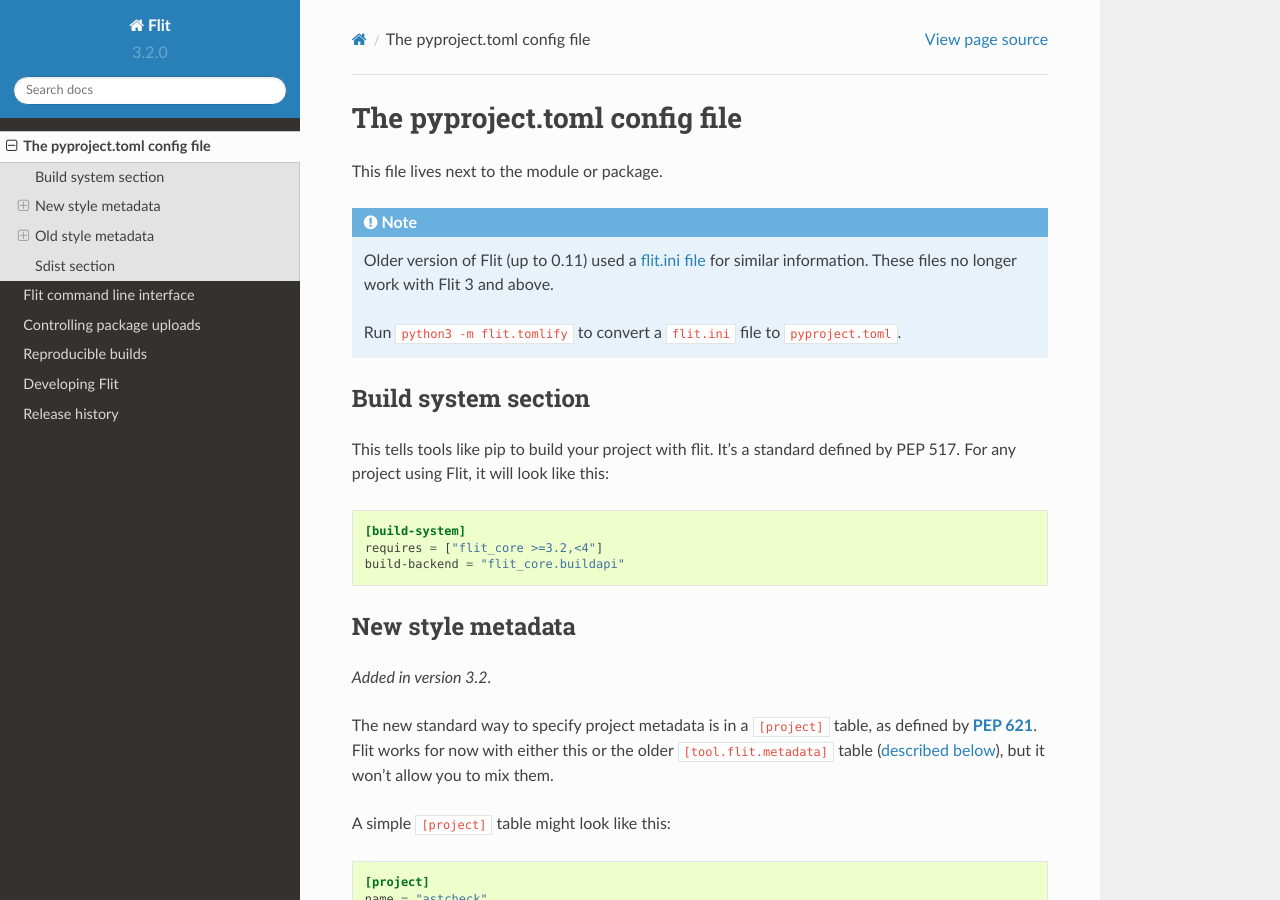
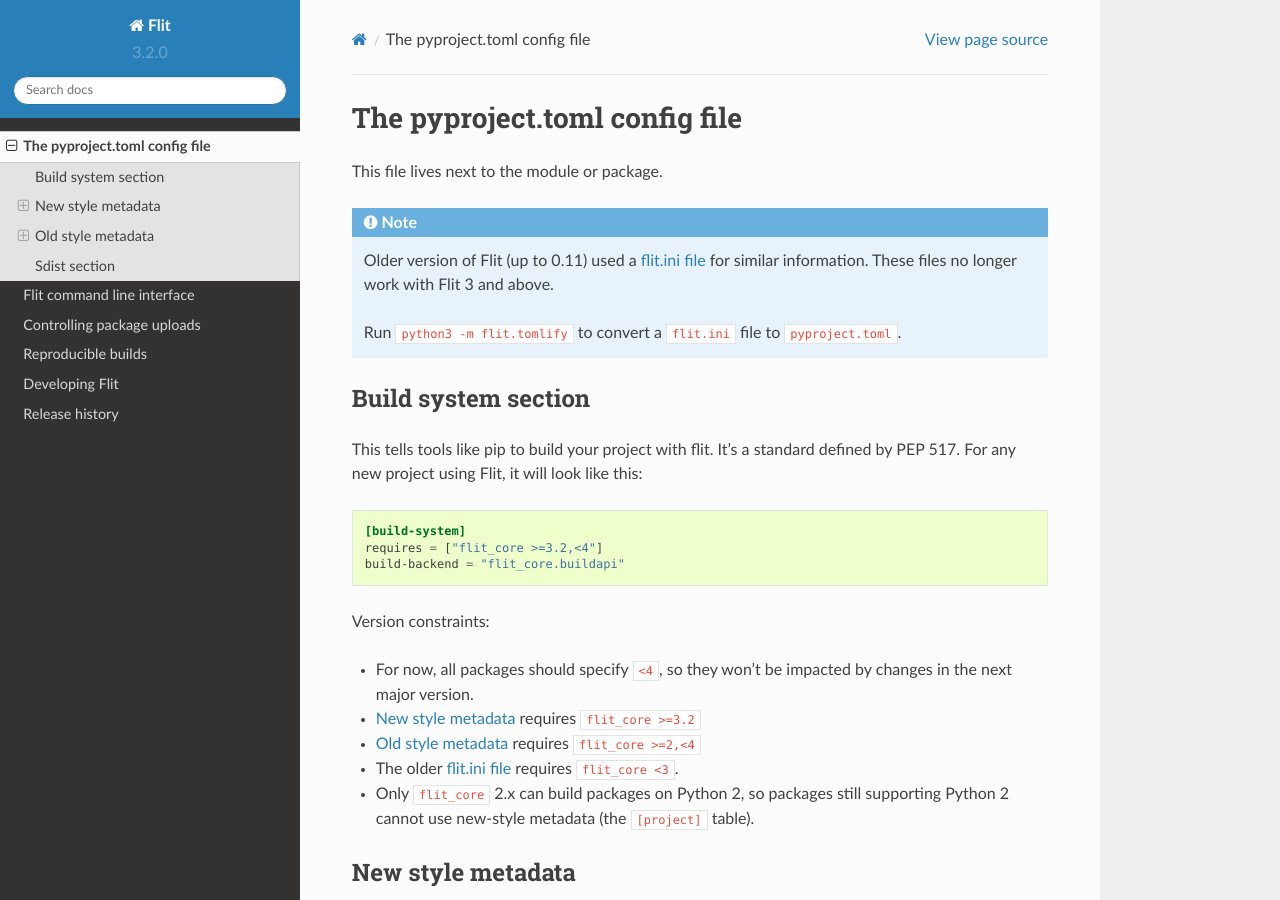
Before and after one commit to pypa/flit, a Sphinx documentation site: the page built from doc/pyproject_toml.rst, in a window 1280 px wide and 900 px high. Built offline with Sphinx 7.4.7 and the Read the Docs theme 2.0.0, drawn with Linux system fonts in a browser that asks for light colours; pages that are not in the unit, such as notebooks, are missing from menus.

Commit message:
Document version constraints for flit_core build dependency

```diff
--- a/doc/pyproject_toml.rst
+++ b/doc/pyproject_toml.rst
@@ -15,13 +15,23 @@
 --------------------
 
 This tells tools like pip to build your project with flit. It's a standard
-defined by PEP 517. For any project using Flit, it will look like this:
+defined by PEP 517. For any new project using Flit, it will look like this:
 
 .. code-block:: toml
 
     [build-system]
     requires = ["flit_core >=3.2,<4"]
     build-backend = "flit_core.buildapi"
+
+Version constraints:
+
+- For now, all packages should specify ``<4``, so they won't be impacted by
+  changes in the next major version.
+- :ref:`pyproject_toml_project` requires ``flit_core >=3.2``
+- :ref:`pyproject_old_metadata` requires ``flit_core >=2,<4``
+- The older :doc:`flit.ini file <flit_ini>` requires ``flit_core <3``.
+- Only ``flit_core`` 2.x can build packages on Python 2, so packages still
+  supporting Python 2 cannot use new-style metadata (the ``[project]`` table).
 
 .. _pyproject_toml_project:
 
```
